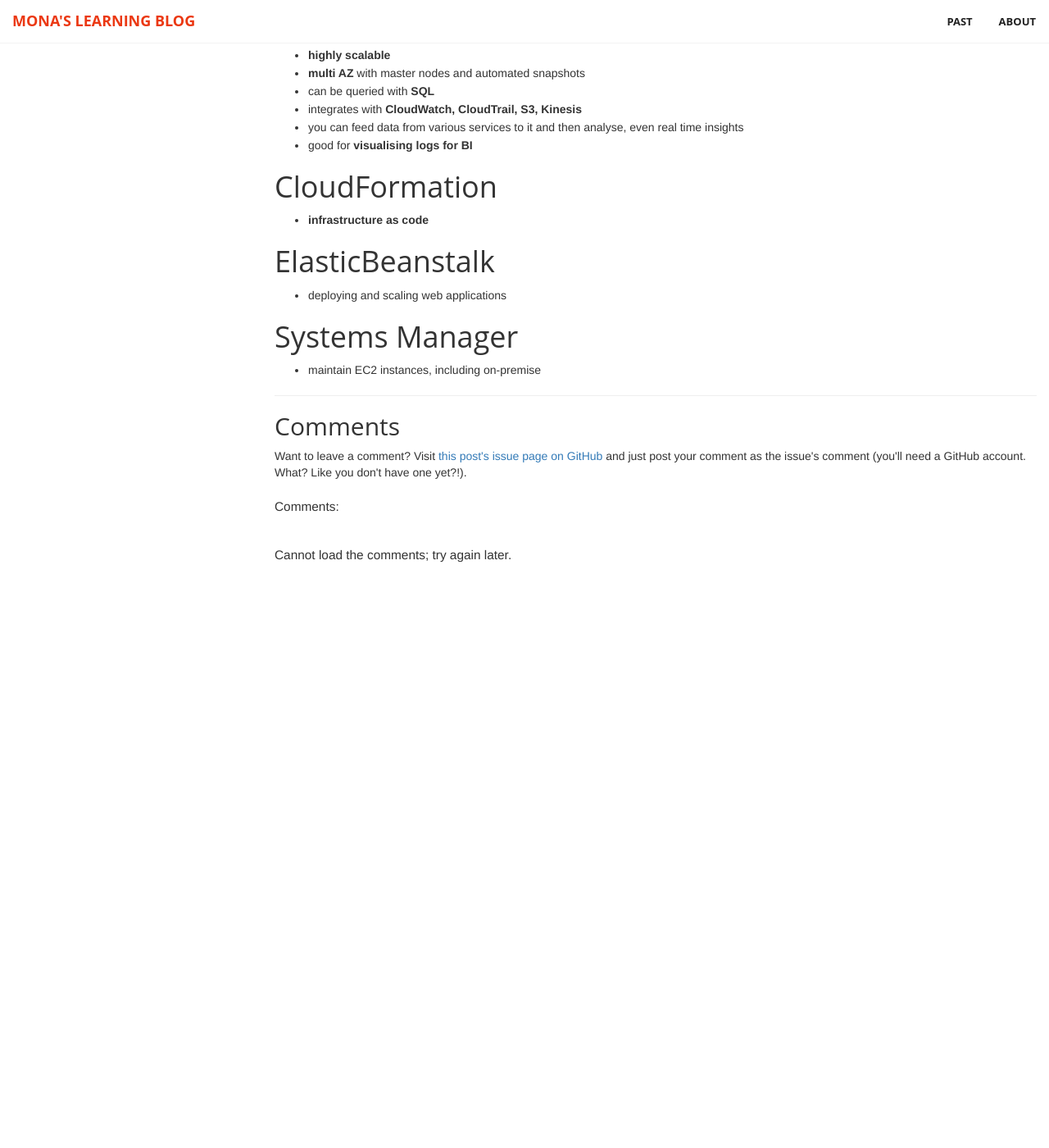
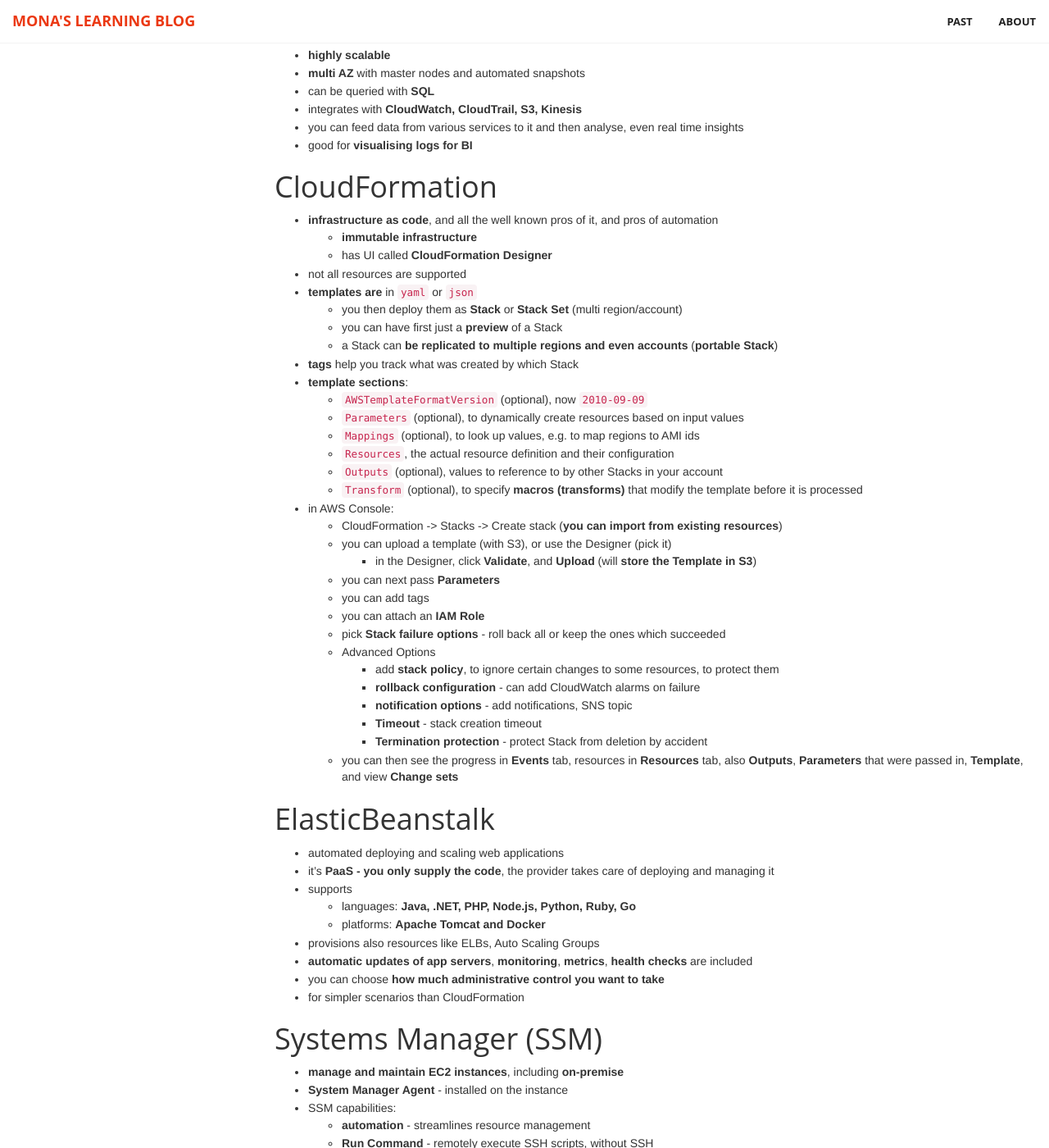
Before and after one commit to monikma/monikma.github.io, a Jekyll site: the page built from _posts/2024-03-04-aws-certified-solutions-archiect.md, in a window 1280 px wide and 1400 px high, scrolled down 8188 px. Shown: the whole window at 82% size. Built offline with Jekyll 4.4.1, drawn with Linux system fonts in a browser that asks for light colours; before the commit the page ends 8926 px from its top, so only the background shows below that; some of the changed text lies outside the part shown.

Commit message:
Update: automation

```diff
--- a/_posts/2024-03-04-aws-certified-solutions-archiect.md
+++ b/_posts/2024-03-04-aws-certified-solutions-archiect.md
@@ -322,10 +322,72 @@
 - good for **visualising logs for BI**
 
 # CloudFormation
-- **infrastructure as code**
+- **infrastructure as code**, and all the well known pros of it, and pros of automation
+  - **immutable infrastructure**
+  - has UI called **CloudFormation Designer**
+- not all resources are supported
+- **templates are** in `yaml` or `json`
+  - you then deploy them as **Stack** or **Stack Set** (multi region/account)
+  - you can have first just a **preview** of a Stack
+  - a Stack can **be replicated to multiple regions and even accounts** (**portable Stack**)
+- **tags** help you track what was created by which Stack
+- **template sections**:
+  - `AWSTemplateFormatVersion` (optional), now `2010-09-09`
+  - `Parameters` (optional), to dynamically create resources based on input values
+  - `Mappings` (optional), to look up values, e.g. to map regions to AMI ids
+  - `Resources`, the actual resource definition and their configuration
+  - `Outputs` (optional), values to reference to by other Stacks in your account
+  - `Transform` (optional), to specify **macros (transforms)** that modify the template before it is processed
+- in AWS Console:
+  - CloudFormation -> Stacks -> Create stack (**you can import from existing resources**)
+  - you can upload a template (with S3), or use the Designer (pick it)
+    - in the Designer, click **Validate**, and **Upload** (will **store the Template in S3**)
+  - you can next pass **Parameters**
+  - you can add tags
+  - you can attach an **IAM Role**
+  - pick **Stack failure options** - roll back all or keep the ones which succeeded
+  - Advanced Options
+    - add **stack policy**, to ignore certain changes to some resources, to protect them
+    - **rollback configuration** - can add CloudWatch alarms on failure
+    - **notification options** - add notifications, SNS topic
+    - **Timeout** - stack creation timeout
+    - **Termination protection** - protect Stack from deletion by accident
+  - you can then see the progress in **Events** tab, resources in **Resources** tab, also **Outputs**, **Parameters** that were passed in, **Template**, and view **Change sets**
 
 # ElasticBeanstalk
-- deploying and scaling web applications
+- automated deploying and scaling web applications
+- it's **PaaS - you only supply the code**, the provider takes care of deploying and managing it
+- supports
+  - languages: **Java, .NET, PHP, Node.js, Python, Ruby, Go**
+  - platforms: **Apache Tomcat and Docker**
+- provisions also resources like ELBs, Auto Scaling Groups
+- **automatic updates of app servers**, **monitoring**, **metrics**, **health checks** are included
+- you can choose **how much administrative control you want to take**
+- for simpler scenarios than CloudFormation
 
-# Systems Manager
-- maintain EC2 instances, including on-premise
+# Systems Manager (SSM)
+- **manage and maintain EC2 instances**, including **on-premise**
+- **System Manager Agent** - installed on the instance
+- SSM capabilities:
+  - **automation** - streamlines resource management
+  - **Run Command** - remotely execute SSH scripts, without SSH
+  - **Session Manager** - securely connect to the compute without SSH access
+  - **Patch Manager** - automates OS and application patches
+  - **Parameter Store** - for secrets and configurations
+  - **maintenance windows** - can be scheduled by you, e.g. for patch updates
+- **Session Manager**
+  - **logs all connections and commands run on instance** to CloudWatch & CloudTrail
+  - **SSM Agent** - **both Linux and Windows**, the plus is you don't have to open any ports
+    - supports **EC2, edge devices (AWS and non-AWS IoT), on-premise servers, custom VMs**
+    - **preinstalled** on many AMIs
+    - need to ensure you have the right **IAM permissions**
+- AWS Console:
+  - notice we will connect without SSH, even without inbound Security Groups
+  - but we **need IAM permissions**: EC2 instance profile has `AmazonSSMManagedINstanceCore` policy attached
+  - then you click in EC2 on **Connect -> Session Manager**
+  - Systems Manager -> Run Command - there you can see a lot of command types, select shell script
+    - enter your script and working directory
+    - how to reference a parameter: `{{ssm:/dev/squid_conf}}`
+    - select targets: EC2 instances, by tags or by resurce group
+    - timeout, rate control, you can enable S3 and/or CloudWatch logs
+    - -> Run, you will get an **execution id**
```
Also changed, not shown: _posts/2024-05-07-aws-certified-solutions-architect-monitoring-security.md (+6 -0 lines).
